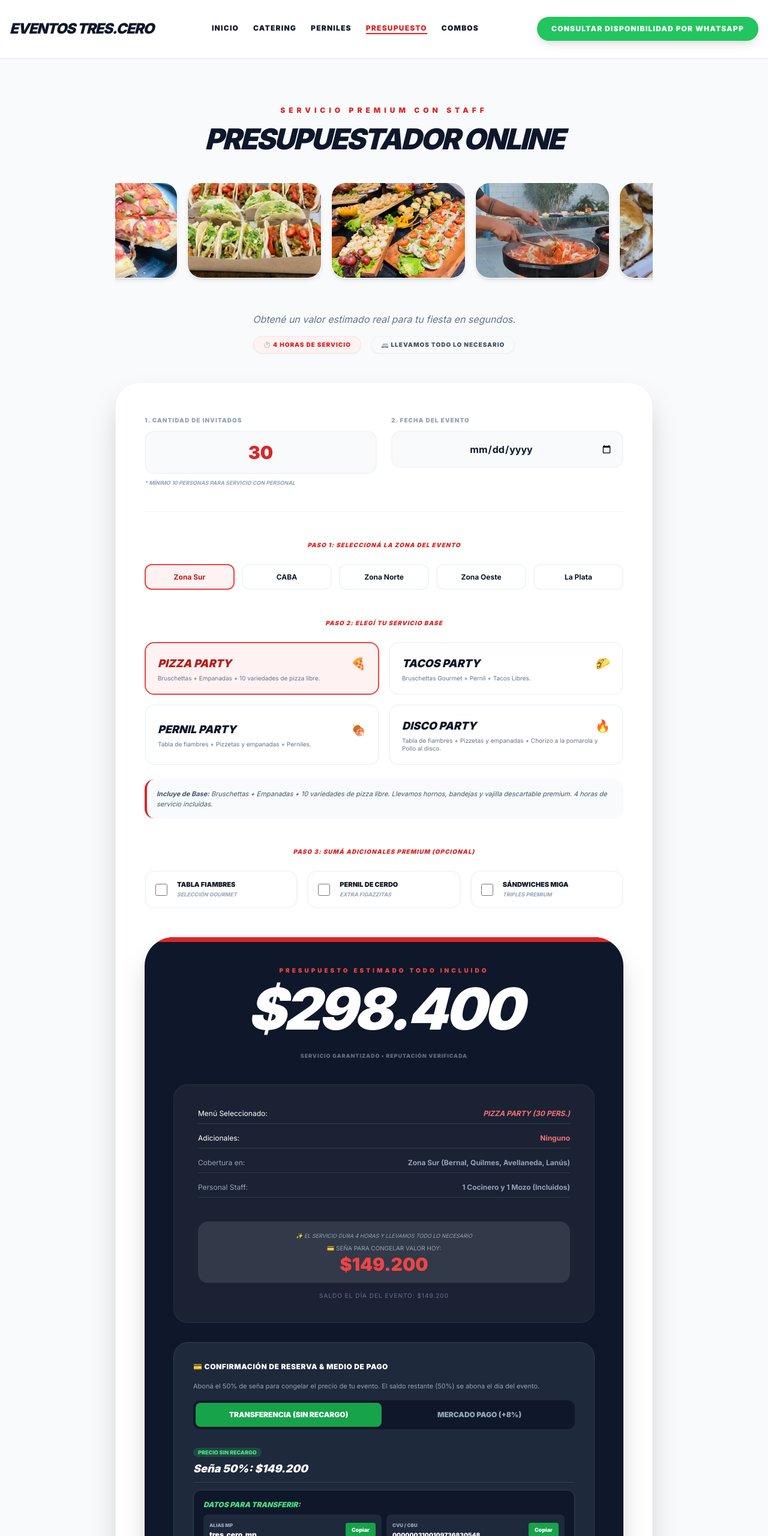
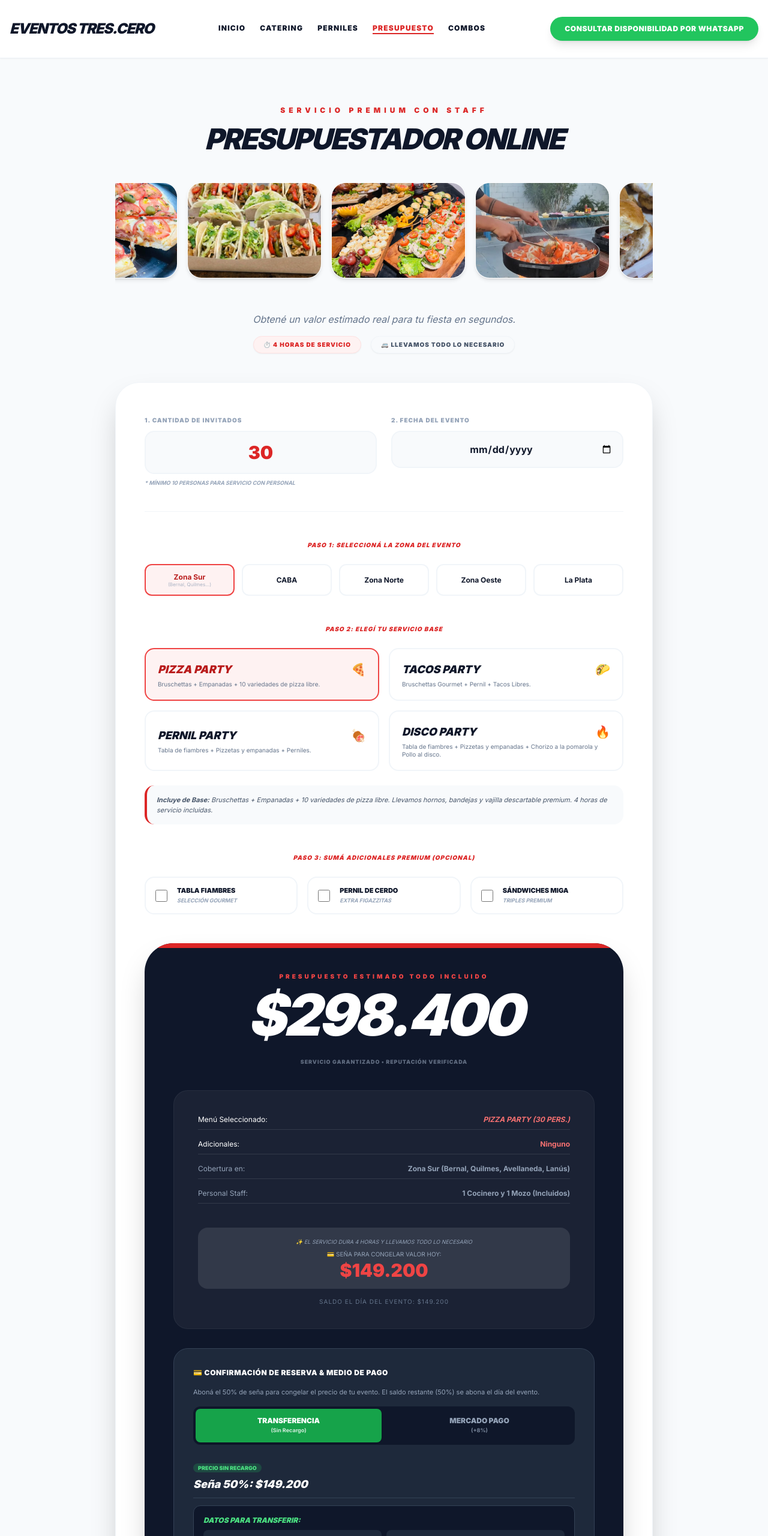
Before and after one commit to Ezequilmes/Eventos3.0, a plain HTML site: page presupuesto-online/index.html in a window 1280 px wide. Shown: the top 2560 px of the page at 60% size. Drawn offline with nearby package versions, Linux system fonts and the light colour scheme.

Commit message:
Apply mobile UI/UX improvements: responsive buttons, hierarchy layout, compact header CTA and bottom bar padding

```diff
--- a/presupuesto-online/index.html
+++ b/presupuesto-online/index.html
@@ -97,8 +97,9 @@
                 <a href="../arma-tu-combo/" class="hover:text-red-600 transition">Combos</a>
             </div>
 
-            <a href="https://wa.me/5491132664036" target="_blank" class="bg-green-500 text-white px-4 py-2 md:px-6 md:py-3 rounded-full font-black text-[10px] md:text-xs uppercase tracking-widest shadow-lg hover:bg-green-600 transition flex-shrink-0">
-                Consultar Disponibilidad por WhatsApp
+            <a href="https://wa.me/5491132664036" target="_blank" class="bg-green-500 text-white px-3.5 py-2 md:px-6 md:py-3 rounded-full font-black text-[10px] md:text-xs uppercase tracking-wider shadow-lg hover:bg-green-600 transition flex-shrink-0 flex items-center gap-1">
+                <span class="hidden sm:inline">Consultar Disponibilidad por WhatsApp</span>
+                <span class="inline sm:hidden">💬 WhatsApp</span>
             </a>
         </div>
     </nav>
@@ -163,11 +164,14 @@
                     <div class="mb-12">
                         <label class="text-[10px] font-black uppercase text-red-600 tracking-widest block mb-6 text-center italic">Paso 1: Seleccioná la Zona del Evento</label>
                         <div class="grid grid-cols-2 md:grid-cols-5 gap-3">
-                            <button type="button" class="btn-zona active p-3 rounded-xl border-2 border-slate-100 font-bold text-xs hover:bg-slate-50 transition leading-tight" data-envio="15500" data-name="Zona Sur (Bernal, Quilmes, Avellaneda, Lanús)">Zona Sur</button>
-                            <button type="button" class="btn-zona p-3 rounded-xl border-2 border-slate-100 font-bold text-xs hover:bg-slate-50 transition leading-tight" data-envio="35500" data-name="CABA">CABA</button>
-                            <button type="button" class="btn-zona p-3 rounded-xl border-2 border-slate-100 font-bold text-xs hover:bg-slate-50 transition leading-tight" data-envio="45500" data-name="Zona Norte">Zona Norte</button>
-                            <button type="button" class="btn-zona p-3 rounded-xl border-2 border-slate-100 font-bold text-xs hover:bg-slate-50 transition leading-tight" data-envio="55500" data-name="Zona Oeste">Zona Oeste</button>
-                            <button type="button" class="btn-zona p-3 rounded-xl border-2 border-slate-100 font-bold text-xs hover:bg-slate-50 transition leading-tight" data-envio="65500" data-name="La Plata">La Plata</button>
+                            <button type="button" class="btn-zona active p-3 rounded-xl border-2 border-slate-100 font-bold text-xs hover:bg-slate-50 transition leading-tight text-center" data-envio="15500" data-name="Zona Sur (Bernal, Quilmes, Avellaneda, Lanús)">
+                                <span class="block">Zona Sur</span>
+                                <span class="block text-[8px] font-medium text-slate-400 normal-case opacity-80">(Bernal, Quilmes...)</span>
+                            </button>
+                            <button type="button" class="btn-zona p-3 rounded-xl border-2 border-slate-100 font-bold text-xs hover:bg-slate-50 transition leading-tight text-center" data-envio="35500" data-name="CABA">CABA</button>
+                            <button type="button" class="btn-zona p-3 rounded-xl border-2 border-slate-100 font-bold text-xs hover:bg-slate-50 transition leading-tight text-center" data-envio="45500" data-name="Zona Norte">Zona Norte</button>
+                            <button type="button" class="btn-zona p-3 rounded-xl border-2 border-slate-100 font-bold text-xs hover:bg-slate-50 transition leading-tight text-center" data-envio="55500" data-name="Zona Oeste">Zona Oeste</button>
+                            <button type="button" class="btn-zona p-3 rounded-xl border-2 border-slate-100 font-bold text-xs hover:bg-slate-50 transition leading-tight text-center" data-envio="65500" data-name="La Plata">La Plata</button>
                         </div>
                     </div>
 
@@ -269,11 +273,13 @@
 
                             <!-- Pestañas -->
                             <div class="grid grid-cols-2 gap-2 p-1 bg-slate-900 rounded-xl">
-                                <button type="button" id="tab-btn-transf" onclick="cambiarTabPago('transf')" class="py-3 px-3 rounded-lg font-black text-xs uppercase bg-green-600 text-white shadow">
-                                    Transferencia (Sin Recargo)
+                                <button type="button" id="tab-btn-transf" onclick="cambiarTabPago('transf')" class="py-3 px-2 sm:px-3 rounded-lg font-black text-[10px] sm:text-xs uppercase bg-green-600 text-white shadow leading-tight text-center">
+                                    <span>Transferencia</span>
+                                    <span class="block text-[8px] sm:text-[9px] font-bold opacity-80 normal-case">(Sin Recargo)</span>
                                 </button>
-                                <button type="button" id="tab-btn-mp" onclick="cambiarTabPago('mp')" class="py-3 px-3 rounded-lg font-black text-xs uppercase text-slate-400 hover:text-white transition">
-                                    Mercado Pago (+8%)
+                                <button type="button" id="tab-btn-mp" onclick="cambiarTabPago('mp')" class="py-3 px-2 sm:px-3 rounded-lg font-black text-[10px] sm:text-xs uppercase text-slate-400 hover:text-white transition leading-tight text-center">
+                                    <span>Mercado Pago</span>
+                                    <span class="block text-[8px] sm:text-[9px] font-bold opacity-80 normal-case">(+8%)</span>
                                 </button>
                             </div>
 
@@ -451,13 +457,13 @@
         function cambiarTabPago(tab) {
             tabActualPago = tab;
             if (tab === 'transf') {
-                document.getElementById('tab-btn-transf').className = 'py-3 px-3 rounded-lg font-black text-xs uppercase bg-green-600 text-white shadow';
-                document.getElementById('tab-btn-mp').className = 'py-3 px-3 rounded-lg font-black text-xs uppercase text-slate-400 hover:text-white transition';
+                document.getElementById('tab-btn-transf').className = 'py-3 px-2 sm:px-3 rounded-lg font-black text-[10px] sm:text-xs uppercase bg-green-600 text-white shadow leading-tight text-center';
+                document.getElementById('tab-btn-mp').className = 'py-3 px-2 sm:px-3 rounded-lg font-black text-[10px] sm:text-xs uppercase text-slate-400 hover:text-white transition leading-tight text-center';
                 document.getElementById('content-transf').classList.remove('hidden');
                 document.getElementById('content-mp').classList.add('hidden');
             } else {
-                document.getElementById('tab-btn-mp').className = 'py-3 px-3 rounded-lg font-black text-xs uppercase bg-blue-600 text-white shadow';
-                document.getElementById('tab-btn-transf').className = 'py-3 px-3 rounded-lg font-black text-xs uppercase text-slate-400 hover:text-white transition';
+                document.getElementById('tab-btn-mp').className = 'py-3 px-2 sm:px-3 rounded-lg font-black text-[10px] sm:text-xs uppercase bg-blue-600 text-white shadow leading-tight text-center';
+                document.getElementById('tab-btn-transf').className = 'py-3 px-2 sm:px-3 rounded-lg font-black text-[10px] sm:text-xs uppercase text-slate-400 hover:text-white transition leading-tight text-center';
                 document.getElementById('content-mp').classList.remove('hidden');
                 document.getElementById('content-transf').classList.add('hidden');
             }
```
Also changed, not shown: arma-tu-combo/index.html (+14 -11 lines), index.html (+7 -7 lines), perniles/index.html (+3 -2 lines).
